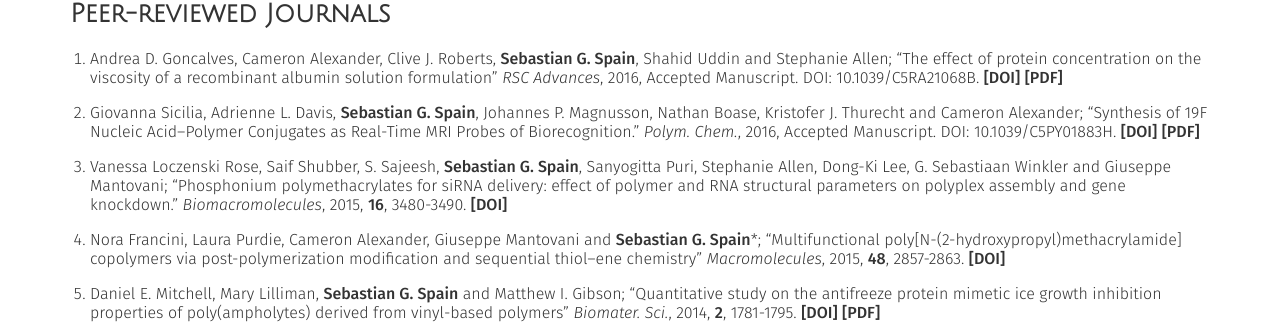
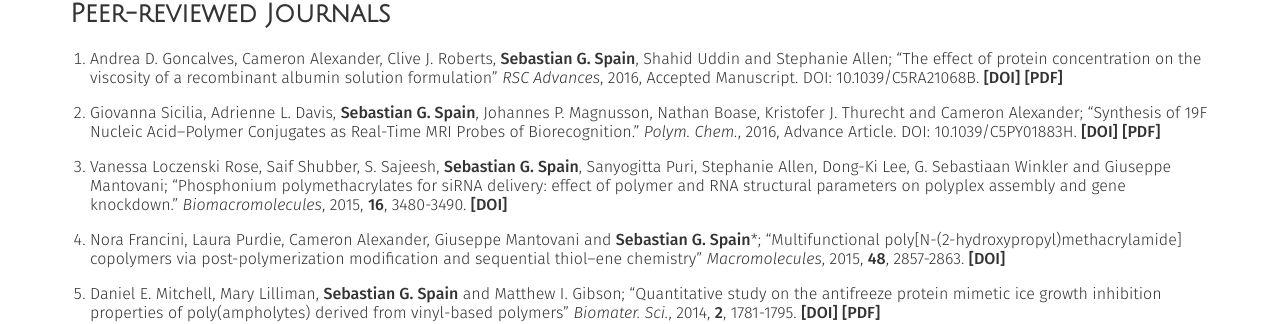
Before and after one commit to sebspain/sebspain.github.io, a Jekyll site: the page built from publications/index.md, in a window 1280 px wide. Shown: the part 328-652 px from the top of the page. Built offline with Jekyll 4.4.1, drawn with Linux system fonts in a browser that asks for light colours; Markdown is read by kramdown in place of the engine named in the settings.

Commit message:
updated citation

```diff
--- a/publications/index.md
+++ b/publications/index.md
@@ -12,7 +12,7 @@
 ##Peer-reviewed Journals
 1. Andrea D. Goncalves, Cameron Alexander, Clive J. Roberts, <strong>Sebastian G. Spain</strong>, Shahid Uddin and Stephanie Allen; "The effect of protein concentration on the viscosity of a recombinant albumin solution formulation" <em>RSC Advances</em>, 2016, Accepted Manuscript. DOI: 10.1039/C5RA21068B. [\[DOI\]](http://dx.doi.org/10.1039/C5RA21068B) [\[PDF\]](http://sebspain.co.uk/publications/PDFs/2016/c5ra21068b_accepted.pdf)
 
-1. Giovanna Sicilia, Adrienne L. Davis, <strong>Sebastian G. Spain</strong>, Johannes P. Magnusson, Nathan Boase, Kristofer J. Thurecht and Cameron Alexander; "Synthesis of 19F Nucleic Acid–Polymer Conjugates as Real-Time MRI Probes of Biorecognition." <em>Polym. Chem.</em>, 2016, Accepted Manuscript. DOI: 10.1039/C5PY01883H. [\[DOI\]](http://dx.doi.org/10.1039/C5PY01883H) [\[PDF\]](http://sebspain.co.uk/publications/PDFs/2016/c5py01883h_accepted.pdf)
+1. Giovanna Sicilia, Adrienne L. Davis, <strong>Sebastian G. Spain</strong>, Johannes P. Magnusson, Nathan Boase, Kristofer J. Thurecht and Cameron Alexander; "Synthesis of 19F Nucleic Acid–Polymer Conjugates as Real-Time MRI Probes of Biorecognition." <em>Polym. Chem.</em>, 2016, Advance Article. DOI: 10.1039/C5PY01883H. [\[DOI\]](http://dx.doi.org/10.1039/C5PY01883H) [\[PDF\]](http://sebspain.co.uk/publications/PDFs/2016/C5PY01883H_advance.pdf)
 
 1. Vanessa Loczenski Rose, Saif Shubber, S. Sajeesh, <strong>Sebastian G. Spain</strong>, Sanyogitta Puri, Stephanie Allen, Dong-Ki Lee, G. Sebastiaan Winkler and Giuseppe Mantovani; "Phosphonium polymethacrylates for siRNA delivery: effect of polymer and
 RNA structural parameters on polyplex assembly and gene knockdown." <em>Biomacromolecules</em>, 2015, <strong>16</strong>, 3480-3490. [\[DOI\]](http://dx.doi.org/10.1021/acs.biomac.5b00898)
```
